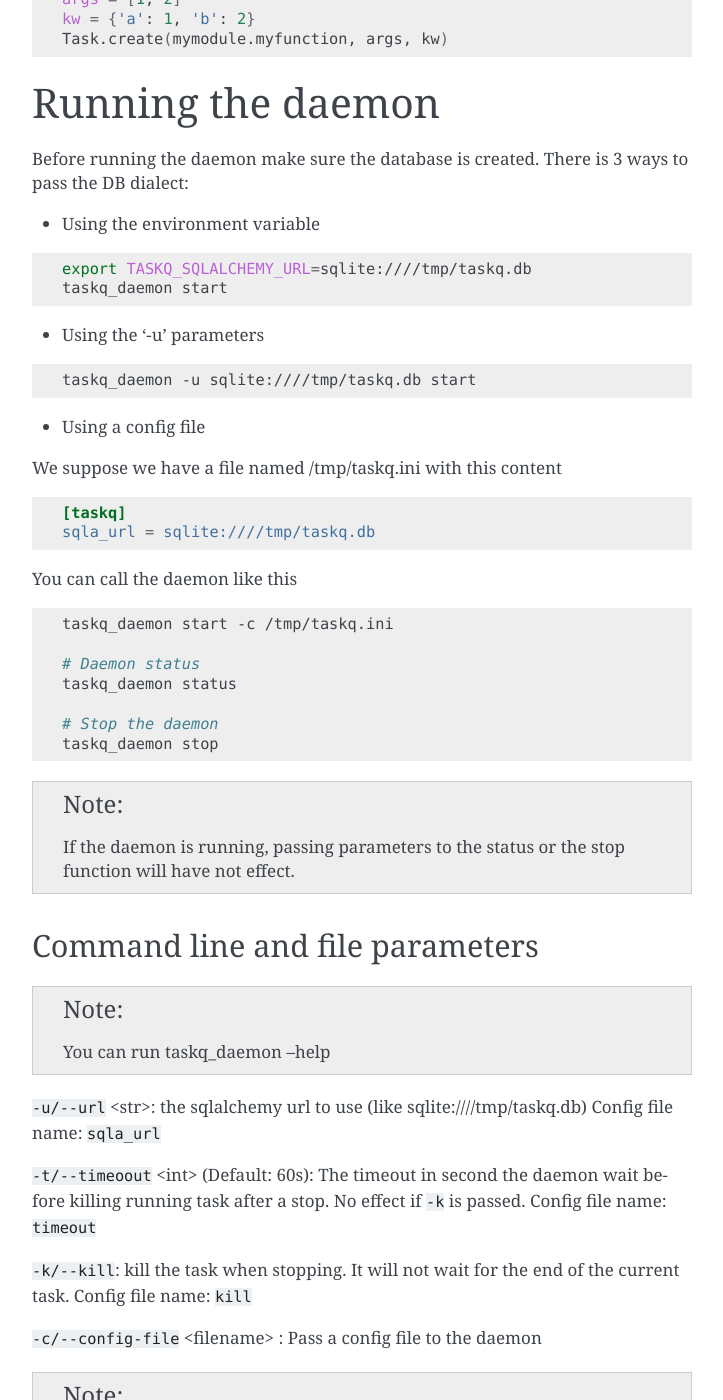
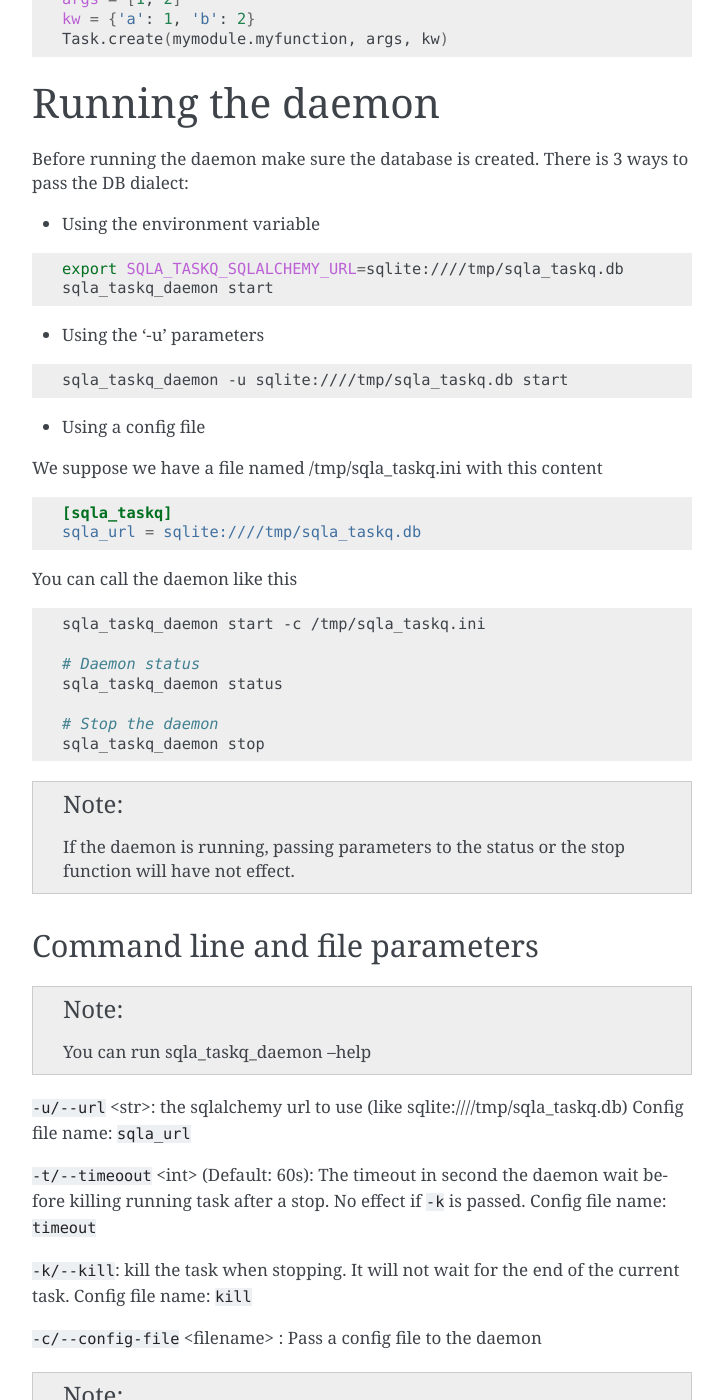
Before and after one commit to LeResKP/sqla-taskq, a Sphinx documentation site: the page built from docs/index.rst, in a window 1280 px wide and 1400 px high, scrolled down 1301 px. Shown: the whole window, without its empty margins (388-1111 px from the left). Built offline with Sphinx 7.4.7, drawn with Linux system fonts in a browser that asks for light colours; some of the changed text lies outside the part shown.

Commit message:
Update the doc

```diff
--- a/docs/index.rst
+++ b/docs/index.rst
@@ -16,7 +16,7 @@ Engine settings
 .. code-block:: python
 
     from sqlalchemy import engine_from_config
-    import taskq.models as taskqm
+    import sqla_taskq.models as sqla_taskqm
 
     settings = {
         'sqlalchemy.url': 'sqlite:///tmp/myproject.sqlite'
@@ -24,9 +24,9 @@ Engine settings
     engine = engine_from_config(settings, 'sqlalchemy.')
     # You can set the engine for your project here
 
-    # taskq should use the same engine
-    taskqm.DBSession.configure(bind=engine)
-    taskqm.Base.metadata.bind = engine
+    # sqla-taskq should use the same engine
+    sqla_taskqm.DBSession.configure(bind=engine)
+    sqla_taskqm.Base.metadata.bind = engine
 
 
 Creating DB table
@@ -46,11 +46,11 @@ Creating DB table
     .. code-block:: bash
 
         # Example with a sqlite dialect
-        export TASKQ_SQLALCHEMY_URL=sqlite:////tmp/taskq.db
-        taskq_initializedb
+        export SQLA_TASKQ_SQLALCHEMY_URL=sqlite:////tmp/sqla_taskq.db
+        sqla_taskq_initializedb
 
         # Your can check you have created the database:
-        ll /tmp/taskq.db
+        ll /tmp/sqla_taskq.db
 
 
 .. note:: if a database already exists for the given dialect, the database will not be erased, it will just add the new table.
@@ -66,7 +66,7 @@ Here is an example:
 
 .. code-block:: bash
 
-    from taskq.models import Task
+    from sqla_taskq.models import Task
     args = [1, 2]
     kw = {'a': 1, 'b': 2}
     Task.create(mymodule.myfunction, args, kw)
@@ -81,35 +81,35 @@ Before running the daemon make sure the database is created. There is 3 ways to
 
 .. code-block:: bash
 
-    export TASKQ_SQLALCHEMY_URL=sqlite:////tmp/taskq.db
-    taskq_daemon start
+    export SQLA_TASKQ_SQLALCHEMY_URL=sqlite:////tmp/sqla_taskq.db
+    sqla_taskq_daemon start
 
 * Using the '-u' parameters
 
 .. code-block:: bash
 
-    taskq_daemon -u sqlite:////tmp/taskq.db start
+    sqla_taskq_daemon -u sqlite:////tmp/sqla_taskq.db start
 
 * Using a config file
 
-We suppose we have a file named /tmp/taskq.ini with this content
+We suppose we have a file named /tmp/sqla_taskq.ini with this content
 
 .. code-block:: ini
 
-    [taskq]
-    sqla_url = sqlite:////tmp/taskq.db
+    [sqla_taskq]
+    sqla_url = sqlite:////tmp/sqla_taskq.db
 
 You can call the daemon like this
 
 .. code-block:: bash
 
-    taskq_daemon start -c /tmp/taskq.ini
+    sqla_taskq_daemon start -c /tmp/sqla_taskq.ini
 
     # Daemon status
-    taskq_daemon status
+    sqla_taskq_daemon status
 
     # Stop the daemon
-    taskq_daemon stop
+    sqla_taskq_daemon stop
 
 .. note:: If the daemon is running, passing parameters to the status or the stop function will have not effect.
 
@@ -117,9 +117,9 @@ You can call the daemon like this
 Command line and file parameters
 ---------------------------------
 
-.. note:: You can run taskq_daemon --help
+.. note:: You can run sqla_taskq_daemon --help
 
-``-u/--url`` <str>: the sqlalchemy url to use (like sqlite:////tmp/taskq.db)
+``-u/--url`` <str>: the sqlalchemy url to use (like sqlite:////tmp/sqla_taskq.db)
 Config file name: ``sqla_url``
 
 ``-t/--timeoout`` <int> (Default: 60s): The timeout in second the daemon wait before killing running task after a stop. No effect if ``-k`` is passed.
@@ -137,14 +137,14 @@ Config file name: ``kill``
 Supervisor
 ==========
 
-taskq can be run with supervisor.
+sqla-taskq can be run with supervisor.
 
-You can add this config to your supervisor config or create a new one like in `this example file <https://github.com/LeResKP/taskq/blob/develop/taskq/examples/supervisor.conf>`_.
+You can add this config to your supervisor config or create a new one like in `this example file <https://github.com/LeResKP/sqla-taskq/blob/develop/sqla-taskq/examples/supervisor.conf>`_.
 
 .. code-block:: ini
 
-    [program:taskq]
-    command=python taskq/run_supervisor.py
+    [program:sqla_taskq]
+    command=python sqla_taskq/run_supervisor.py
     process_name=%(program_name)s-%(process_num)01d
     numprocs = 4
 
@@ -157,19 +157,19 @@ You have to clone the repository from github and execute the following command l
 
 .. code-block:: bash
 
-    git clone https://github.com/LeResKP/taskq.git
-    cd taskq
-    mkvirtualenv taskq-env
+    git clone https://github.com/LeResKP/sqla-taskq.git
+    cd sqla_taskq
+    mkvirtualenv sqla_taskq-env
     python setup.py develop
-    taskq_initializedb
-    python taskq/examples/add_tasks.py
+    sqla_taskq_initializedb
+    python sqla_taskq/examples/add_tasks.py
 
 Now we will just run the daemon to let it execute the tasks
 
 
 .. code-block:: bash
 
-    python taskq/run_daemon.py start
+    python sqla_taskq/run_daemon.py start
 
 You should see the output on your terminal::
 
@@ -184,7 +184,7 @@ Now you can stop the daemon
 
 .. code-block:: bash
 
-    python taskq/run_daemon.py stop
+    python sqla_taskq/run_daemon.py stop
 
 
 Testing with supervisor
@@ -192,16 +192,16 @@ Testing with supervisor
 
 .. code-block:: bash
 
-    python taskq/examples/add_tasks.py
+    python sqla_taskq/examples/add_tasks.py
 
     # Starting supervisor
-    supervisord -c taskq/examples/supervisor.conf
+    supervisord -c sqla_taskq/examples/supervisor.conf
 
     # Status
-    supervisorctl -c taskq/examples/supervisor.conf status
+    supervisorctl -c sqla_taskq/examples/supervisor.conf status
 
     # Stop the process
-    supervisorctl -c taskq/examples/supervisor.conf stop all
+    supervisorctl -c sqla_taskq/examples/supervisor.conf stop all
 
     # Kill supervisord
     killall supervisord
```
Also changed, not shown: README.rst (+6 -3 lines).
